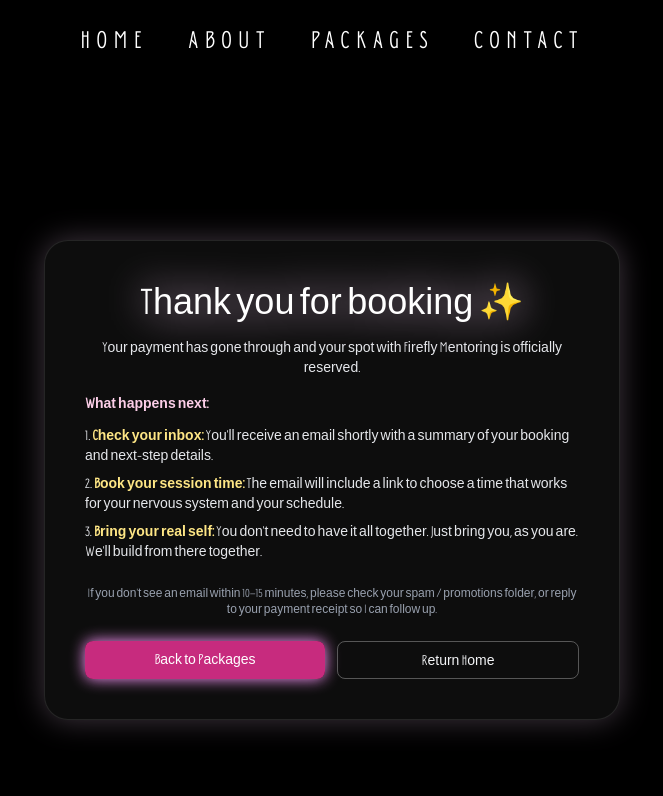
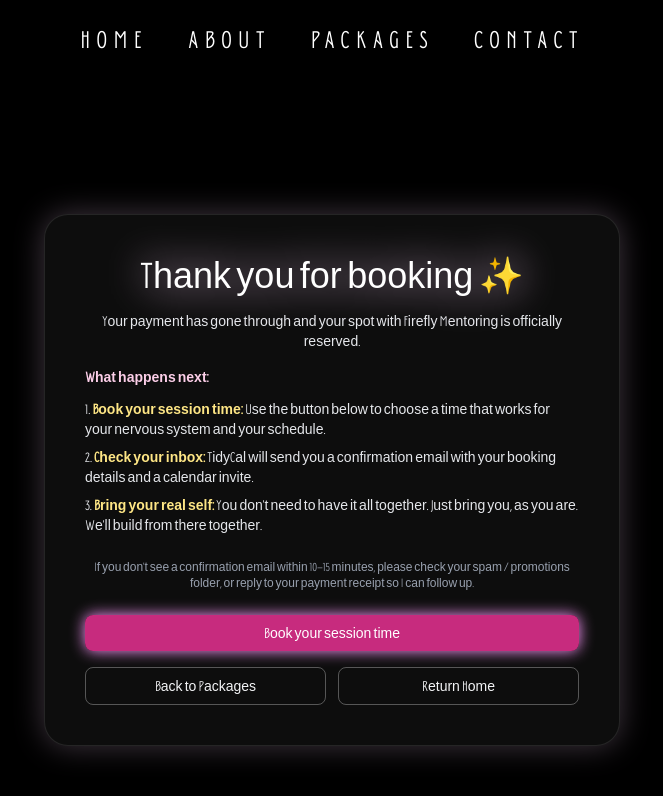
Before and after one commit to SHS-Peb/firefly-mentoring, a React (Vite) app: page /thank-you in a window 1280 px wide. Shown: the top 796 px of the page, without its empty margins (308-971 px from the left). Built offline with nearby package versions, Linux system fonts and the light colour scheme.

Commit message:
paypal connect and tidycal intergration

```diff
--- a/package.json
+++ b/package.json
@@ -10,6 +10,7 @@
     "preview": "vite preview"
   },
   "dependencies": {
+    "@paypal/react-paypal-js": "^8.9.2",
     "react": "^19.1.1",
     "react-dom": "^19.1.1",
     "react-router-dom": "^7.9.5"
--- a/src/pages/Thankyou.jsx
+++ b/src/pages/Thankyou.jsx
@@ -2,6 +2,8 @@
 import { Link } from "react-router-dom";
 
 export default function Thankyou() {
+  const tidyCalLink = "https://tidycal.com/368l7do/20-minute-meeting";
+
   return (
     <div className="min-h-screen bg-black text-white flex items-center justify-center px-6 py-16">
       <div className="max-w-xl w-full text-center bg-white/5 border border-white/10 rounded-3xl p-10 shadow-[0_0_30px_rgba(255,215,255,0.25)] backdrop-blur-md">
@@ -18,24 +20,22 @@
 
         {/* What happens next */}
         <div className="text-left font-donau text-sm text-gray-200 space-y-3 mb-6">
-          <p className="font-semibold text-pink-200">
-            What happens next:
-          </p>
+          <p className="font-semibold text-pink-200">What happens next:</p>
 
           <ol className="list-decimal list-inside space-y-2 text-xs md:text-sm">
             <li>
               <span className="font-semibold text-amber-200">
-                Check your inbox:
+                Book your session time:
               </span>{" "}
-              You&apos;ll receive an email shortly with a summary of your
-              booking and next-step details.
+              Use the button below to choose a time that works for your nervous
+              system and your schedule.
             </li>
             <li>
               <span className="font-semibold text-amber-200">
-                Book your session time:
+                Check your inbox:
               </span>{" "}
-              The email will include a link to choose a time that works for
-              your nervous system and your schedule.
+              TidyCal will send you a confirmation email with your booking
+              details and a calendar invite.
             </li>
             <li>
               <span className="font-semibold text-amber-200">
@@ -49,16 +49,26 @@
 
         {/* Gentle reassurance */}
         <p className="font-donau text-xs text-gray-400 mb-6">
-          If you don&apos;t see an email within 10–15 minutes, please check your
-          spam / promotions folder, or reply to your payment receipt so I can
-          follow up.
+          If you don&apos;t see a confirmation email within 10–15 minutes,
+          please check your spam / promotions folder, or reply to your payment
+          receipt so I can follow up.
         </p>
 
-        {/* Buttons */}
+        {/* Primary: Book session via TidyCal */}
+        <a
+          href={tidyCalLink}
+          target="_blank"
+          rel="noreferrer"
+          className="block w-full mb-4 bg-pink-500/80 hover:bg-pink-400 text-white font-donau py-2 rounded-lg shadow-[0_0_15px_#ff9aff] transition-all text-sm"
+        >
+          Book your session time
+        </a>
+
+        {/* Secondary navigation buttons */}
         <div className="flex flex-col sm:flex-row gap-3 justify-center">
           <Link
             to="/packages"
-            className="flex-1 bg-pink-500/80 hover:bg-pink-400 text-white font-donau py-2 rounded-lg shadow-[0_0_15px_#ff9aff] transition-all text-sm"
+            className="flex-1 border border-white/30 hover:border-pink-300 text-gray-100 hover:text-white font-donau py-2 rounded-lg transition-all text-sm"
           >
             Back to Packages
           </Link>
```
Also changed, not shown: 1 other file (tests, documents, lock files or other folders).
